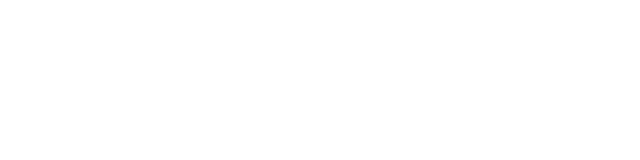
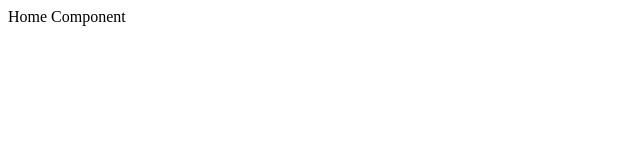
Before and after one commit to admin-asian-mental-health-collective/amhc-admin-dashboard, a JavaScript app: page / in a window 1280 px wide. Shown: the top 160 px of the page, without its empty margins (0-640 px from the left). Built offline with nearby package versions, Linux system fonts and the light colour scheme.

Commit message:
configure router

```diff
--- a/src/App.js
+++ b/src/App.js
@@ -1,6 +1,17 @@
+import { Routes, Route } from 'react-router-dom';
+import Home from './pages/Home';
+import Dashboard from './pages/Dashboard';
+import Login from './pages/Login';
+
 function App() {
   return (
-    <div className="App"></div>
+    <div className="App">
+      <Routes>
+        <Route path="/" element={<Home/>} />
+        <Route path="/dashboard" element={<Dashboard />} />
+        <Route path="/login" element={<Login />} />
+      </Routes>
+    </div>
   );
 }
 
--- a/src/index.js
+++ b/src/index.js
@@ -1,12 +1,12 @@
-import React from 'react';
 import ReactDOM from 'react-dom';
 import App from './App';
 import reportWebVitals from './reportWebVitals';
+import { BrowserRouter } from 'react-router-dom';
 
 ReactDOM.render(
-  <React.StrictMode>
+  <BrowserRouter>
     <App />
-  </React.StrictMode>,
+  </BrowserRouter>,
   document.getElementById('root')
 );
 
```
